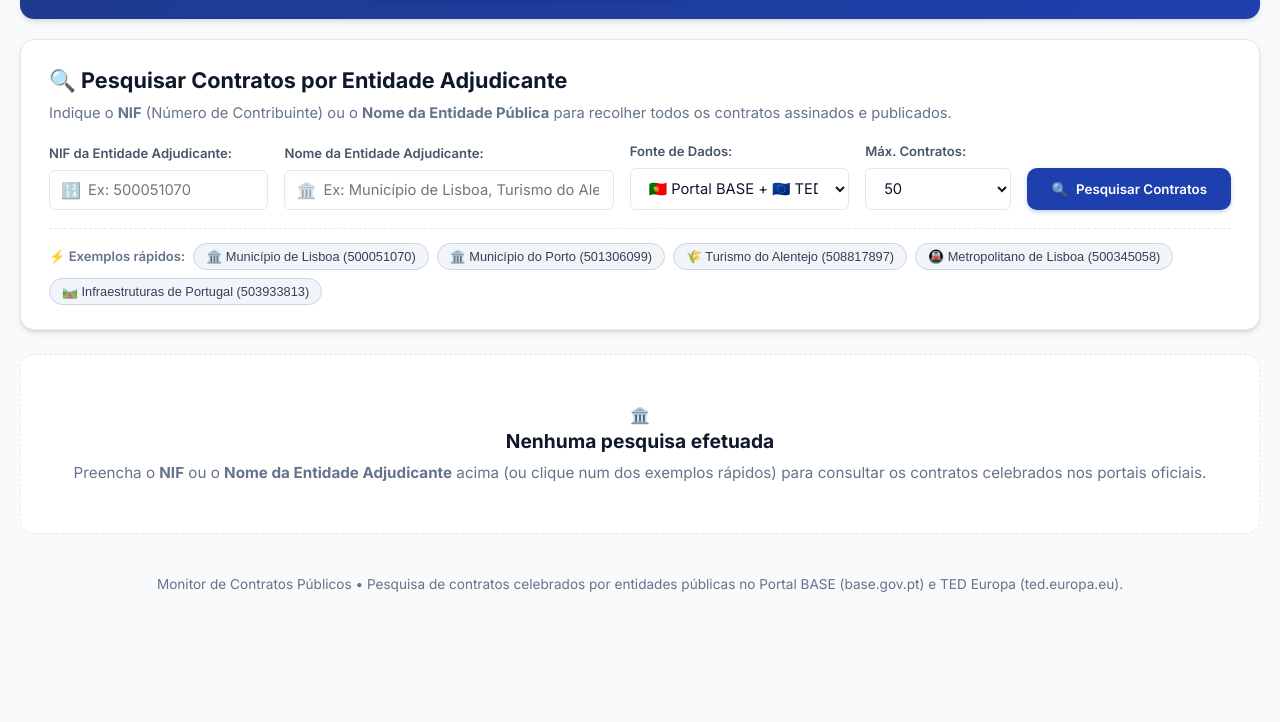
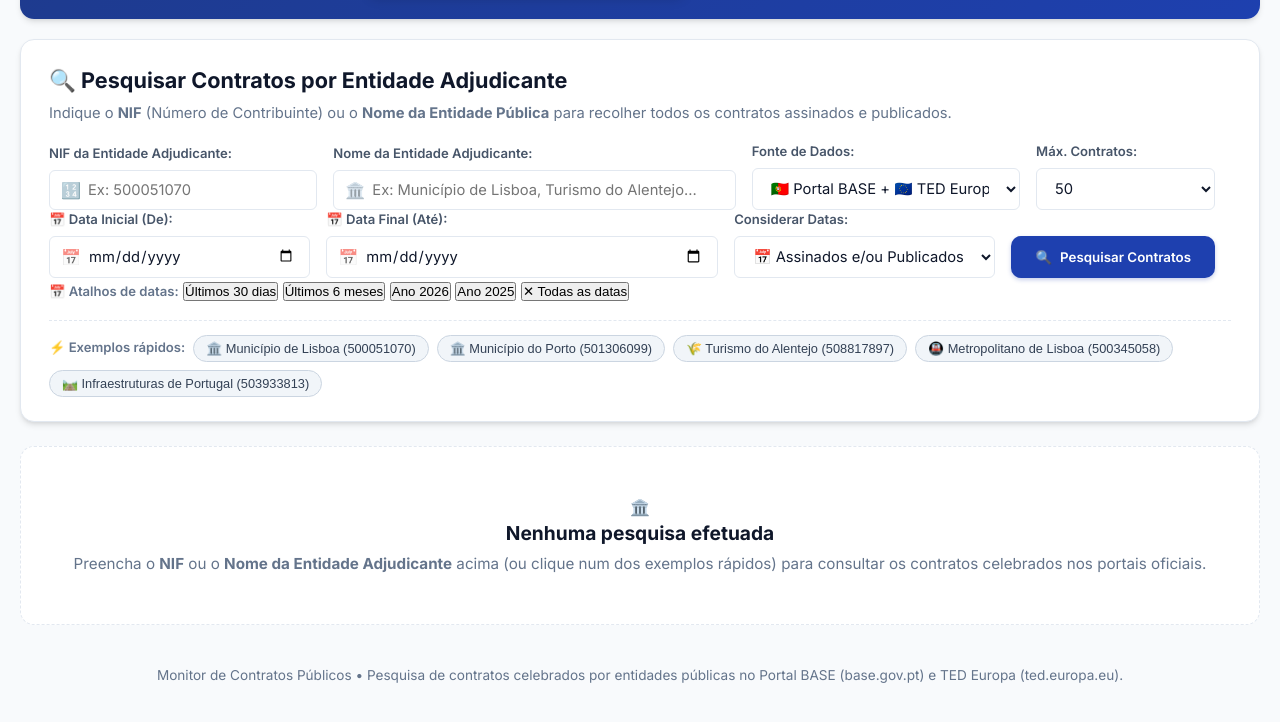
Before and after one commit to CentauroPt/monitor-concursos, a plain HTML site: page static/contratos.html in a window 1280 px wide. Shown: the part 218-940 px from the top of the page. Before the commit the page ends 860 px from the top, so only its background shows below. Drawn offline with Linux system fonts and the light colour scheme.

Commit message:
Adiciona campos de pesquisa entre datas para contratos assinados e publicados (static/contratos.html)

```diff
--- a/static/contratos.html
+++ b/static/contratos.html
@@ -90,6 +90,34 @@
               <option value="100">100</option>
             </select>
           </div>
+        </div>
+
+        <!-- Linha de Pesquisa Entre Datas (Assinados e/ou Publicados) -->
+        <div class="form-grid form-grid-dates">
+          <div class="form-field">
+            <label for="input-date-start">📅 Data Inicial (De):</label>
+            <div class="input-with-icon">
+              <span class="field-icon">📅</span>
+              <input type="date" id="input-date-start" class="form-input" title="Data inicial (contratos assinados e/ou publicados)" />
+            </div>
+          </div>
+
+          <div class="form-field">
+            <label for="input-date-end">📅 Data Final (Até):</label>
+            <div class="input-with-icon">
+              <span class="field-icon">📅</span>
+              <input type="date" id="input-date-end" class="form-input" title="Data final (contratos assinados e/ou publicados)" />
+            </div>
+          </div>
+
+          <div class="form-field">
+            <label for="select-date-type">Considerar Datas:</label>
+            <select id="select-date-type" class="form-select">
+              <option value="any" selected>📅 Assinados e/ou Publicados (Ambas)</option>
+              <option value="signing">✍️ Apenas Data de Assinatura (Celebração)</option>
+              <option value="publication">📢 Apenas Data de Publicação</option>
+            </select>
+          </div>
 
           <div class="form-field form-field-action">
             <button type="submit" id="btn-submit-search" class="btn btn-primary btn-search-wide">
@@ -97,6 +125,16 @@
               <span class="btn-text">Pesquisar Contratos</span>
             </button>
           </div>
+        </div>
+
+        <!-- Atalhos Rápidos de Datas -->
+        <div class="quick-dates-row">
+          <span class="quick-label">📅 Atalhos de datas:</span>
+          <button type="button" class="quick-date-btn" data-days="30">Últimos 30 dias</button>
+          <button type="button" class="quick-date-btn" data-days="180">Últimos 6 meses</button>
+          <button type="button" class="quick-date-btn" data-year="2026">Ano 2026</button>
+          <button type="button" class="quick-date-btn" data-year="2025">Ano 2025</button>
+          <button type="button" class="quick-date-btn quick-date-clear" data-clear="true">✕ Todas as datas</button>
         </div>
 
         <!-- Atalhos Rápidos para Teste Imediato -->
```
